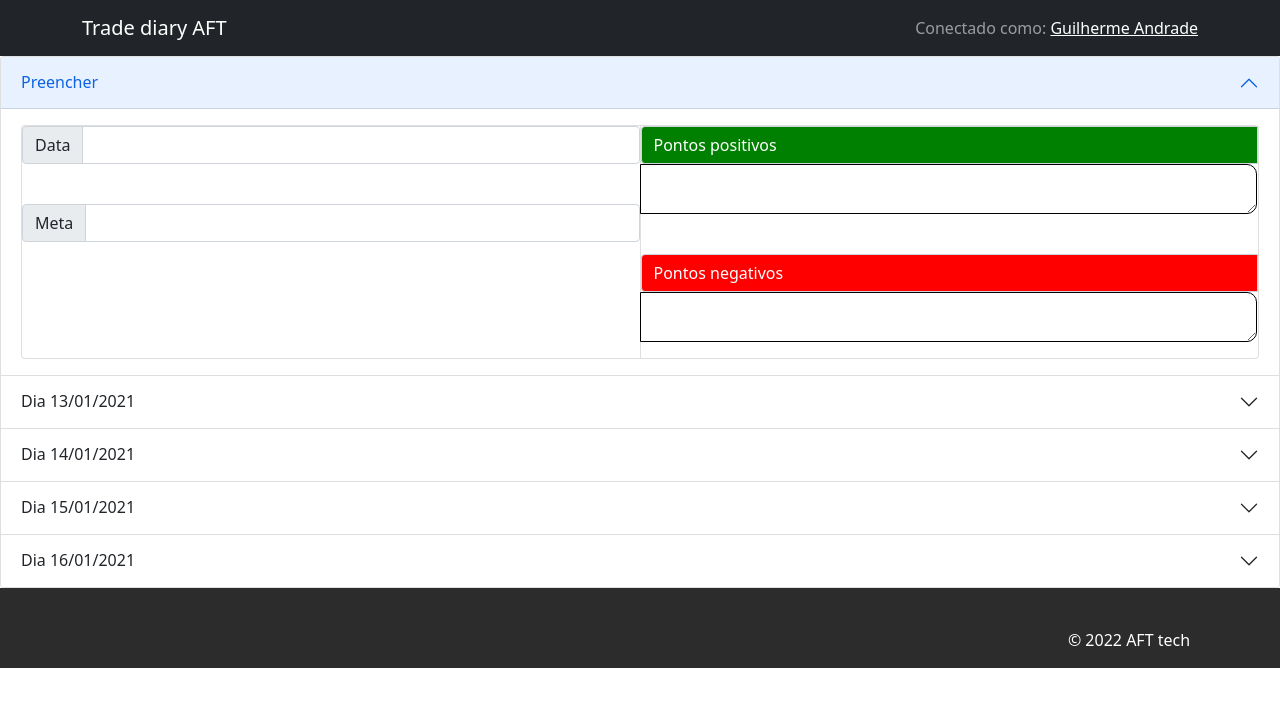
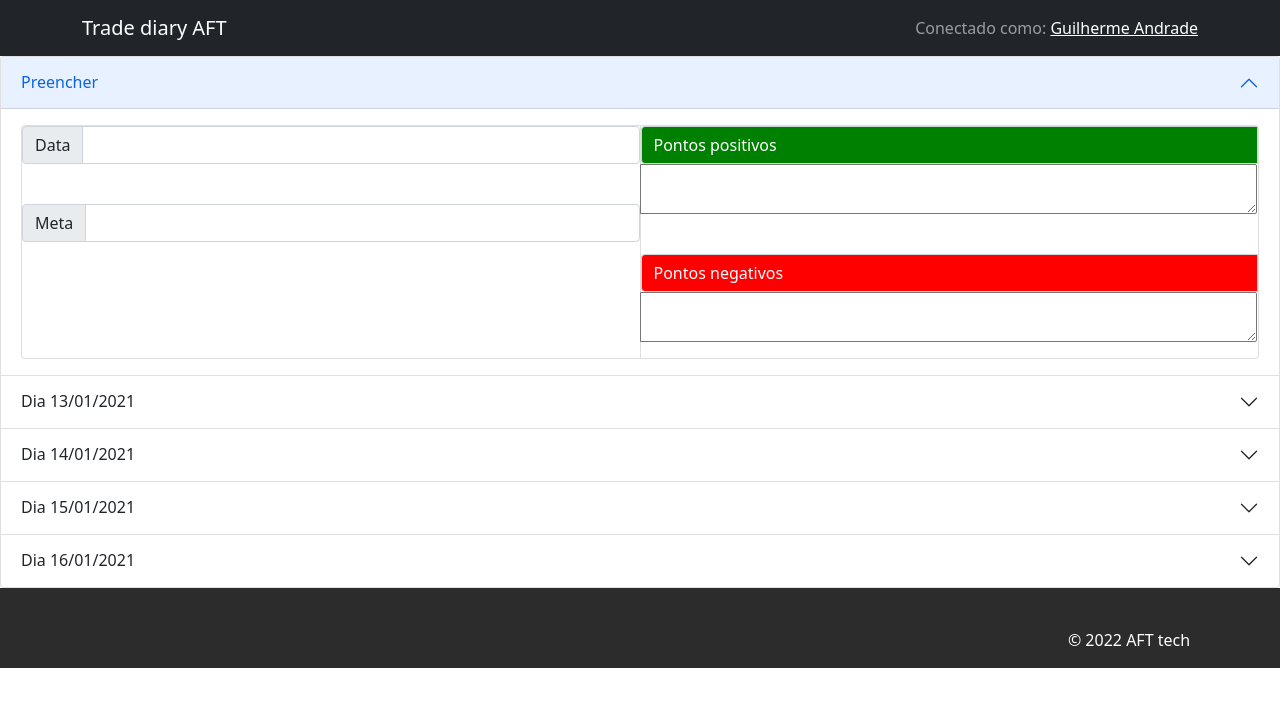
Before and after one commit to nandasiq/daytrade, a React (Create React App) app: page / in a window 1280 px wide. Shown: the top 706 px of the page. Built offline with nearby package versions, Linux system fonts and the light colour scheme.

Commit message:
Upload textarea

```diff
--- a/src/pages/Home/components/Dash/styles.css
+++ b/src/pages/Home/components/Dash/styles.css
@@ -1,8 +1,10 @@
 textarea{
     width:100%;
-    border-radius: 10px;
-    border: 1px solid
+    border-radius: 2px;
+    resize: auto !important;
+
 }
+
 
 #inputGroup-sizing-default.areatextneg.input-group-text{
     width:100%;
```
